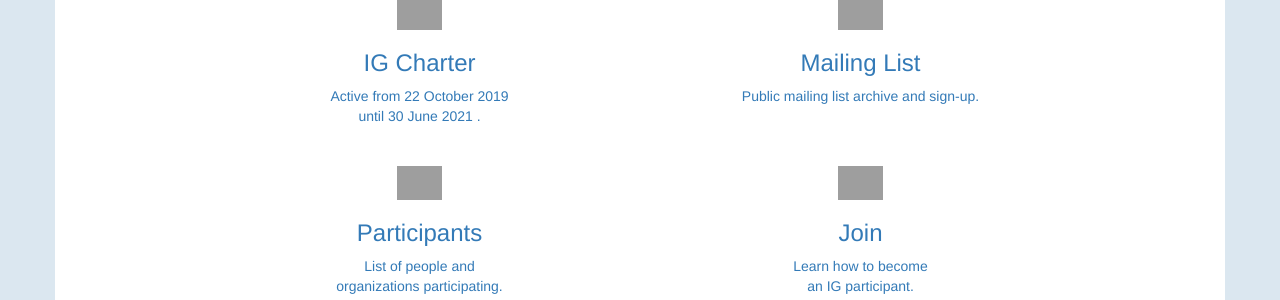
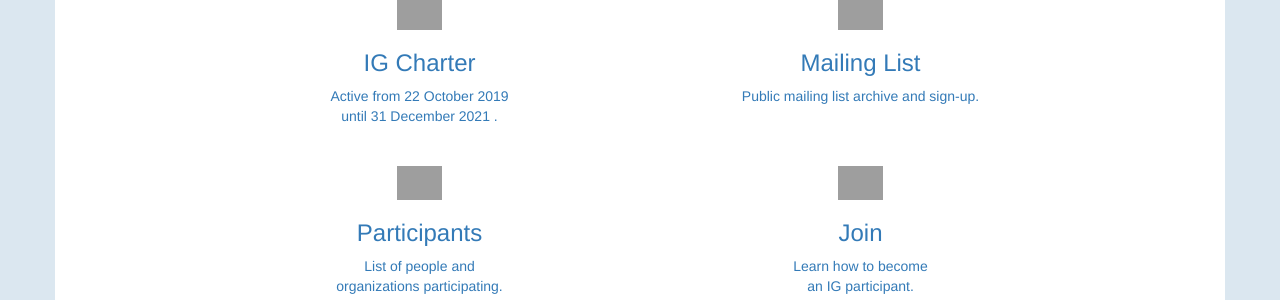
Before and after one commit to w3c/wot-marketing, a Jekyll site: the page built from docs/ig/index.html, in a window 1280 px wide, cut to the strip 359-659 px from the top of the page. Built offline with Jekyll 4.4.1, drawn with Linux system fonts in a browser that asks for light colours; nearby versions of some CDN libraries; grey boxes are pictures that could not be loaded.

Commit message:
update-end-date-till-31-dec-2021

```diff
--- a/docs/ig/index.html
+++ b/docs/ig/index.html
@@ -15,7 +15,7 @@ group: "navigation"
 
 	<div class="row center-block">
 		<div class="col-md-6 text-center">
-			<a href="https://www.w3.org/2019/10/wot-ig-2019.html"><div class="icon"><img src="https://image.flaticon.com/icons/svg/149/149345.svg" alt="" width="45"></div><div class="description"><h3>IG Charter</h3><p>Active from 22 October 2019<br/>until 30 June 2021 .</p></div></a>
+			<a href="https://www.w3.org/2019/10/wot-ig-2019.html"><div class="icon"><img src="https://image.flaticon.com/icons/svg/149/149345.svg" alt="" width="45"></div><div class="description"><h3>IG Charter</h3><p>Active from 22 October 2019<br/>until 31 December 2021 .</p></div></a>
 		</div>
 		<div class="col-md-6 text-center">
 			<a href="https://lists.w3.org/Archives/Public/public-wot-ig/"><div class="icon"><img src="https://image.flaticon.com/icons/svg/131/131155.svg" alt="" width="45"></div><div class="description"><h3>Mailing List</h3><p>Public mailing list archive and sign-up.</p></div></a>
```
